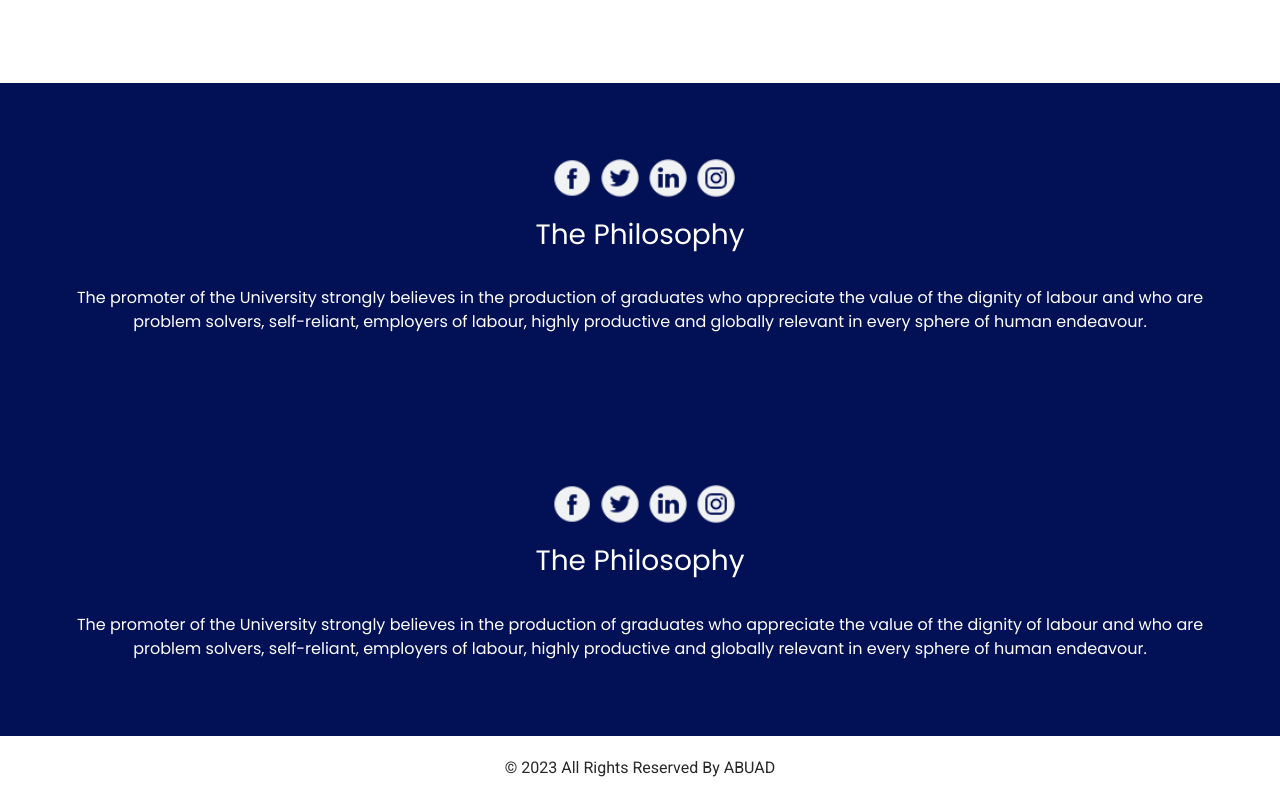
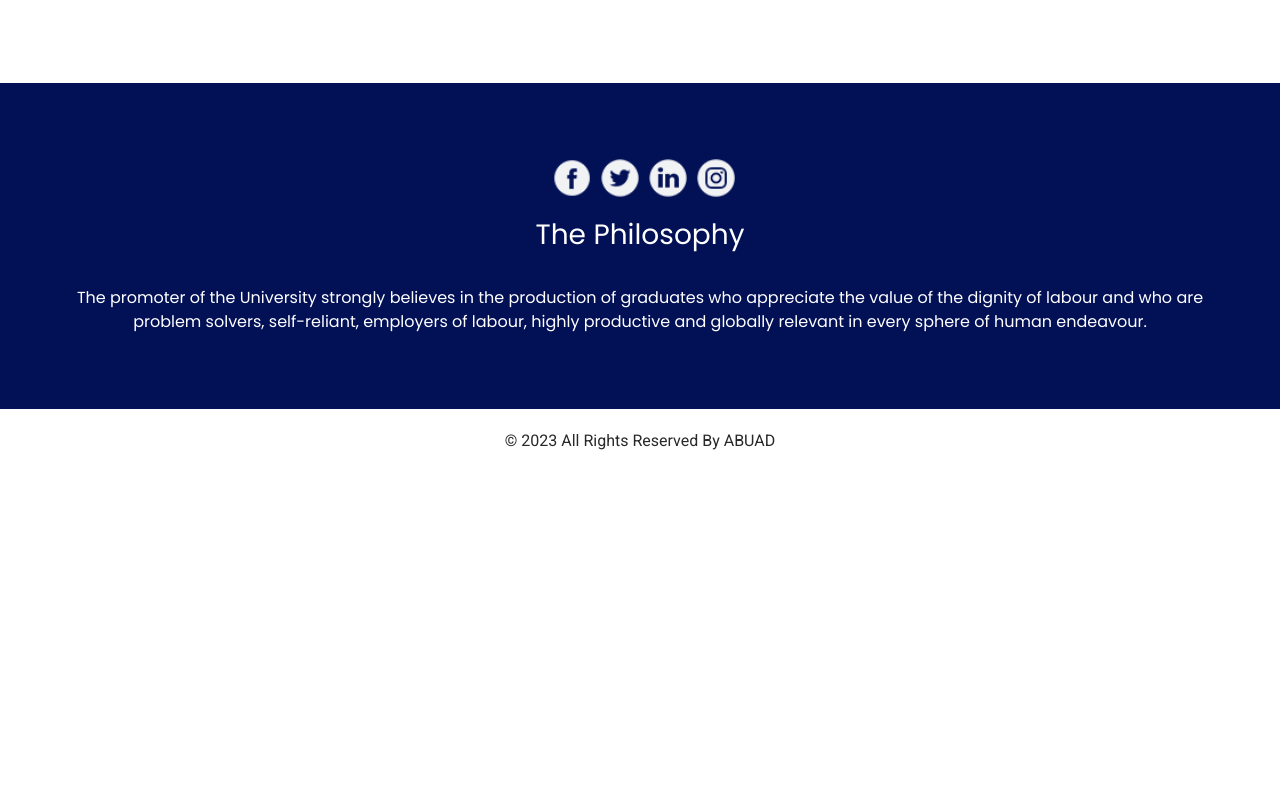
Before and after one commit to Miking01/CSC-104_Newsletter, a plain HTML site: page abuadnewsletter.com/about.html in a window 1280 px wide. Shown: the part 1453-2253 px from the top of the page. After the commit the page ends 1926 px from the top, so only its background shows below. Drawn offline with nearby package versions, Linux system fonts and the light colour scheme.

Commit message:
Update about.html

```diff
--- a/abuadnewsletter.com/about.html
+++ b/abuadnewsletter.com/about.html
@@ -168,44 +168,7 @@
     </section>
 
     <!-- end info_section -->
-    <!-- info section -->
-    <section class="info_section layout_padding">
-        <div class="container">
-            <div class="info_social">
-                <div>
-                    <a href="">
-                        <img src="images/fb.png" alt="">
-                    </a>
-                </div>
-                <div>
-                    <a href="">
-                        <img src="images/twitter.png" alt="">
-                    </a>
-                </div>
-                <div>
-                    <a href="">
-                        <img src="images/linkedin.png" alt="">
-                    </a>
-                </div>
-                <div>
-                    <a href="">
-                        <img src="images/insta.png" alt="">
-                    </a>
-                </div>
-            </div>
-            <div>
-                <h3>
-                    The Philosophy
-                </h3>
-                <p>
-                    The promoter of the University strongly believes in the production of graduates who appreciate the value of the dignity of labour and who are problem solvers, self-reliant, employers of labour, highly productive and globally relevant in every sphere of
-                    human endeavour.
-                </p>
-            </div>
-        </div>
-    </section>
 
-    <!-- end info_section -->
 
     <!-- footer section -->
     <section class="container-fluid footer_section">
```
